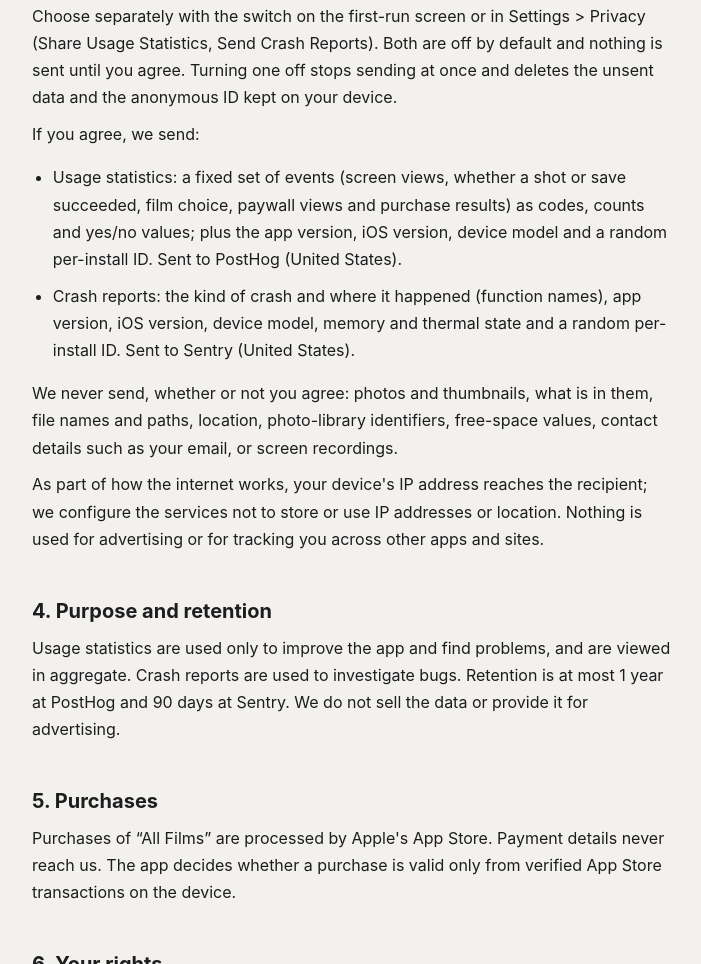
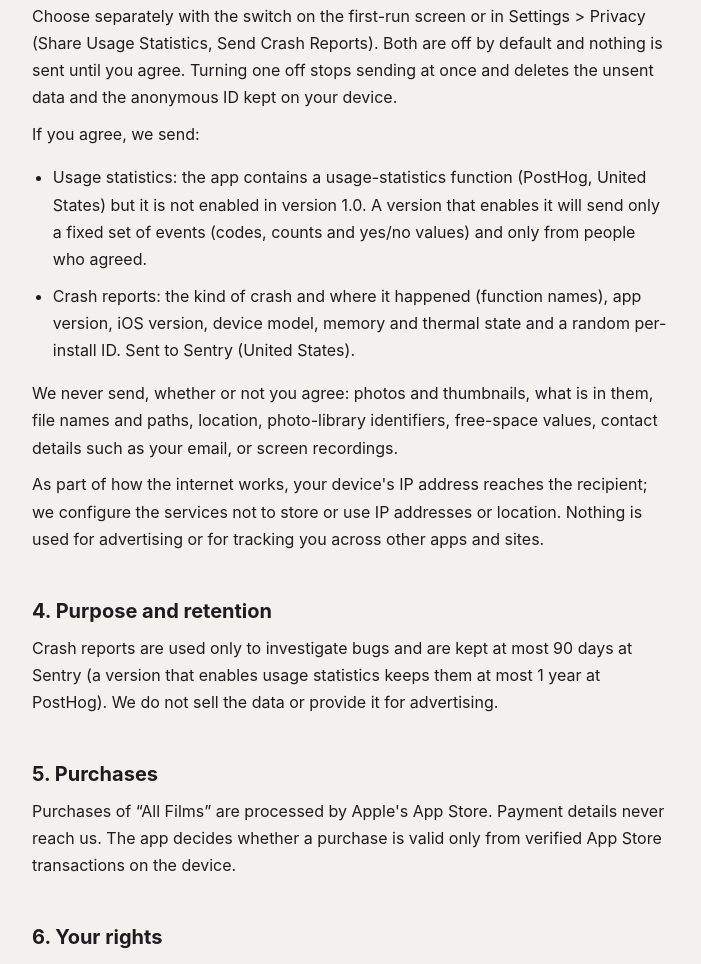
Before and after one commit to tomodahinata/hizuke-support, a plain HTML site: page en/privacy/index.html in a window 1280 px wide. Shown: the part 946-1910 px from the top of the page, without its empty margins (288-989 px from the left). Drawn offline with Linux system fonts and the light colour scheme.

Commit message:
docs: usage statistics are not enabled in 1.0; crash reports only

```diff
--- a/en/privacy/index.html
+++ b/en/privacy/index.html
@@ -35,14 +35,14 @@
 <p>Choose separately with the switch on the first-run screen or in Settings > Privacy (Share Usage Statistics, Send Crash Reports). Both are off by default and nothing is sent until you agree. Turning one off stops sending at once and deletes the unsent data and the anonymous ID kept on your device.</p>
 <p>If you agree, we send:</p>
 <ul>
-<li>Usage statistics: a fixed set of events (screen views, whether a shot or save succeeded, film choice, paywall views and purchase results) as codes, counts and yes/no values; plus the app version, iOS version, device model and a random per-install ID. Sent to PostHog (United States).</li>
+<li>Usage statistics: the app contains a usage-statistics function (PostHog, United States) but it is not enabled in version 1.0. A version that enables it will send only a fixed set of events (codes, counts and yes/no values) and only from people who agreed.
 <li>Crash reports: the kind of crash and where it happened (function names), app version, iOS version, device model, memory and thermal state and a random per-install ID. Sent to Sentry (United States).</li>
 </ul>
 <p>We never send, whether or not you agree: photos and thumbnails, what is in them, file names and paths, location, photo-library identifiers, free-space values, contact details such as your email, or screen recordings.</p>
 <p>As part of how the internet works, your device's IP address reaches the recipient; we configure the services not to store or use IP addresses or location. Nothing is used for advertising or for tracking you across other apps and sites.</p>
 
 <h2 id="purpose">4. Purpose and retention</h2>
-<p>Usage statistics are used only to improve the app and find problems, and are viewed in aggregate. Crash reports are used to investigate bugs. Retention is at most 1 year at PostHog and 90 days at Sentry. We do not sell the data or provide it for advertising.</p>
+<p>Crash reports are used only to investigate bugs and are kept at most 90 days at Sentry (a version that enables usage statistics keeps them at most 1 year at PostHog). We do not sell the data or provide it for advertising.</p>
 
 <h2 id="purchase">5. Purchases</h2>
 <p>Purchases of “All Films” are processed by Apple's App Store. Payment details never reach us. The app decides whether a purchase is valid only from verified App Store transactions on the device.</p>
```
Also changed, not shown: privacy/index.html (+2 -2 lines).
